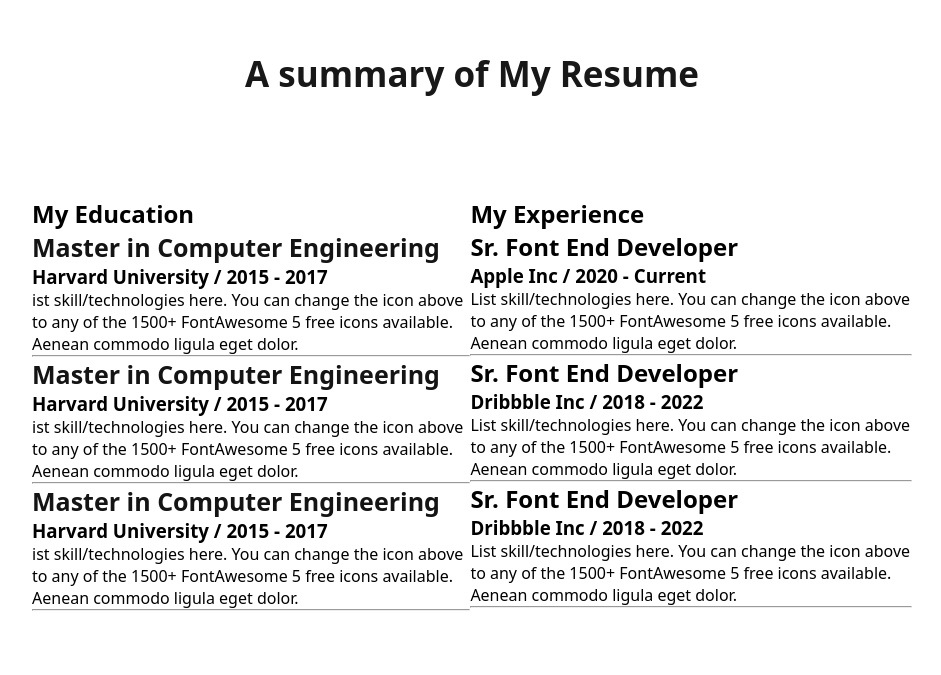
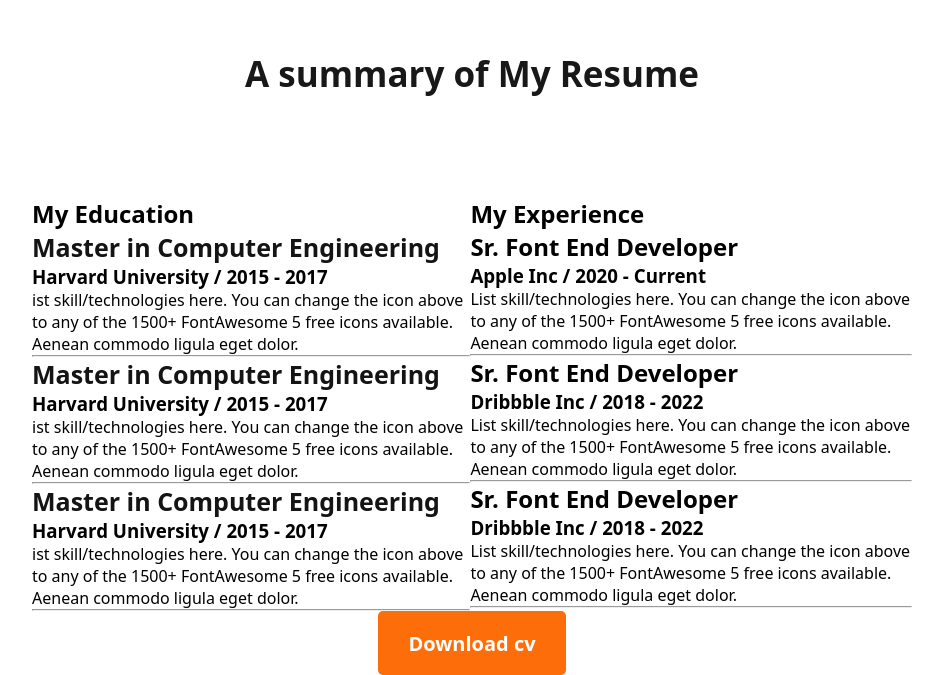
Before and after one commit to rupaakter031998/portfolio, a plain HTML site: page index.html in a window 1280 px wide. Shown: the part 2462-3137 px from the top of the page, without its empty margins (168-1109 px from the left). Before the commit the page ends 3073 px from the top, so only its background shows below. Drawn offline with Linux system fonts and the light colour scheme.

Commit message:
ajker moto class akhane ses

```diff
--- a/css/porttfolio.css
+++ b/css/porttfolio.css
@@ -131,3 +131,6 @@ ul li{
     font-weight: 700;
     color: #141414;
  }
+ .button{
+    text-align: center;
+ }
--- a/index.html
+++ b/index.html
@@ -145,6 +145,12 @@
 
          </div>
 
+<div class="button">
+   <button class="primary-btn">Download cv</button>
+
+</div>
+
+
 
 
 
```
